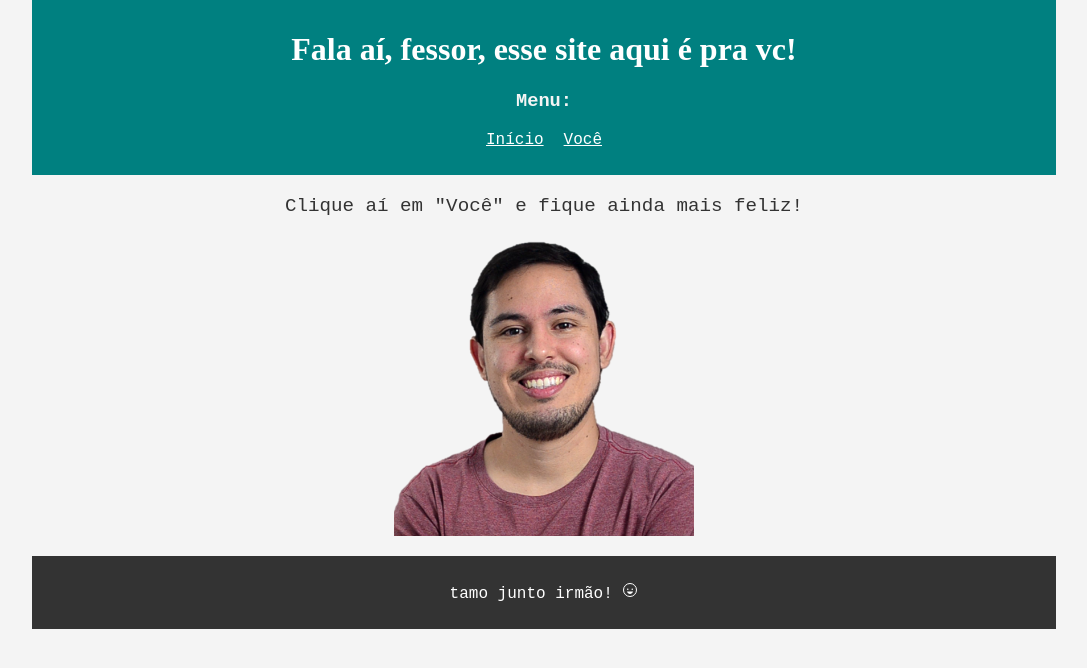
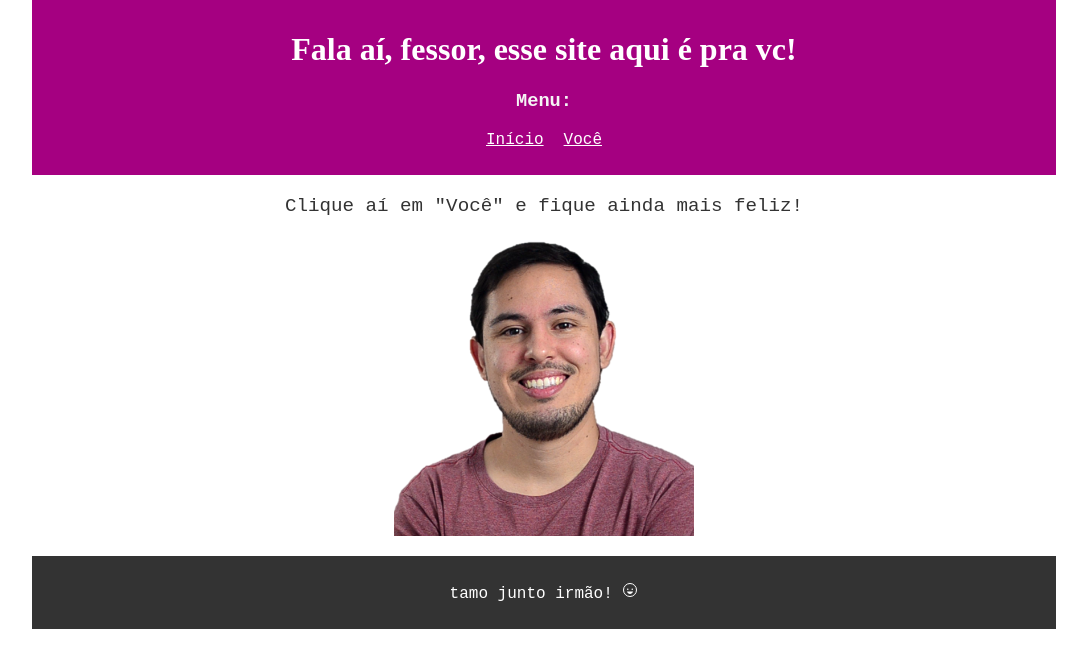
Before and after one commit to HerikWillian/Praticando-o-CSS, a plain HTML site: page index.html in a window 1280 px wide. Shown: the whole page, without its empty margins (96-1183 px from the left). Drawn offline with nearby package versions, Linux system fonts and the light colour scheme.

Commit message:
ultimo commit

```diff
--- a/css/estilo.css
+++ b/css/estilo.css
@@ -2,13 +2,13 @@ body {
     font-family: 'Courier New', Courier, monospace;
     margin: 0 auto;
     width: 80%;
-    background-color: #f4f4f4;
+    background-color: #ffffff;
     color: #333;
 }
 
 
 #cabecalho {
-    background-color: #008080;
+    background-color: #a50081;
     color: white;
     padding: 10px 0;
     text-align: center;
```
